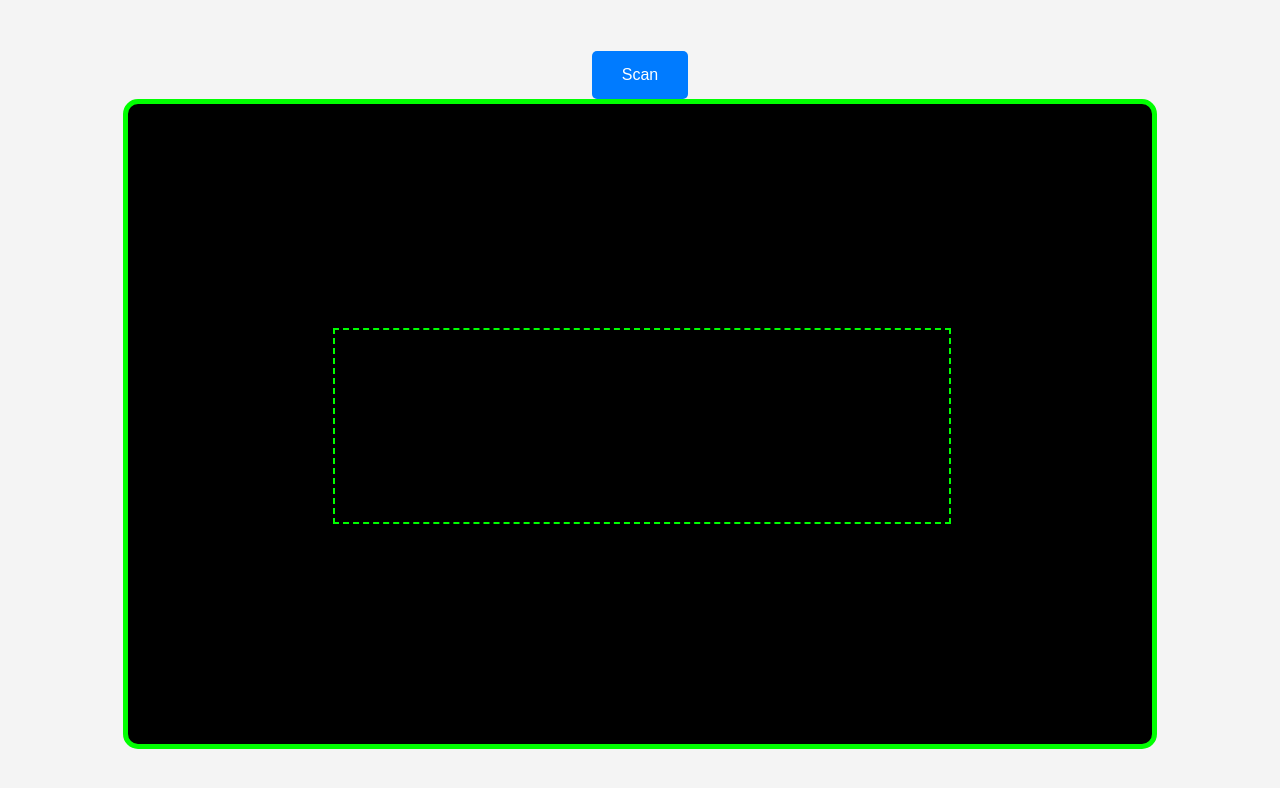
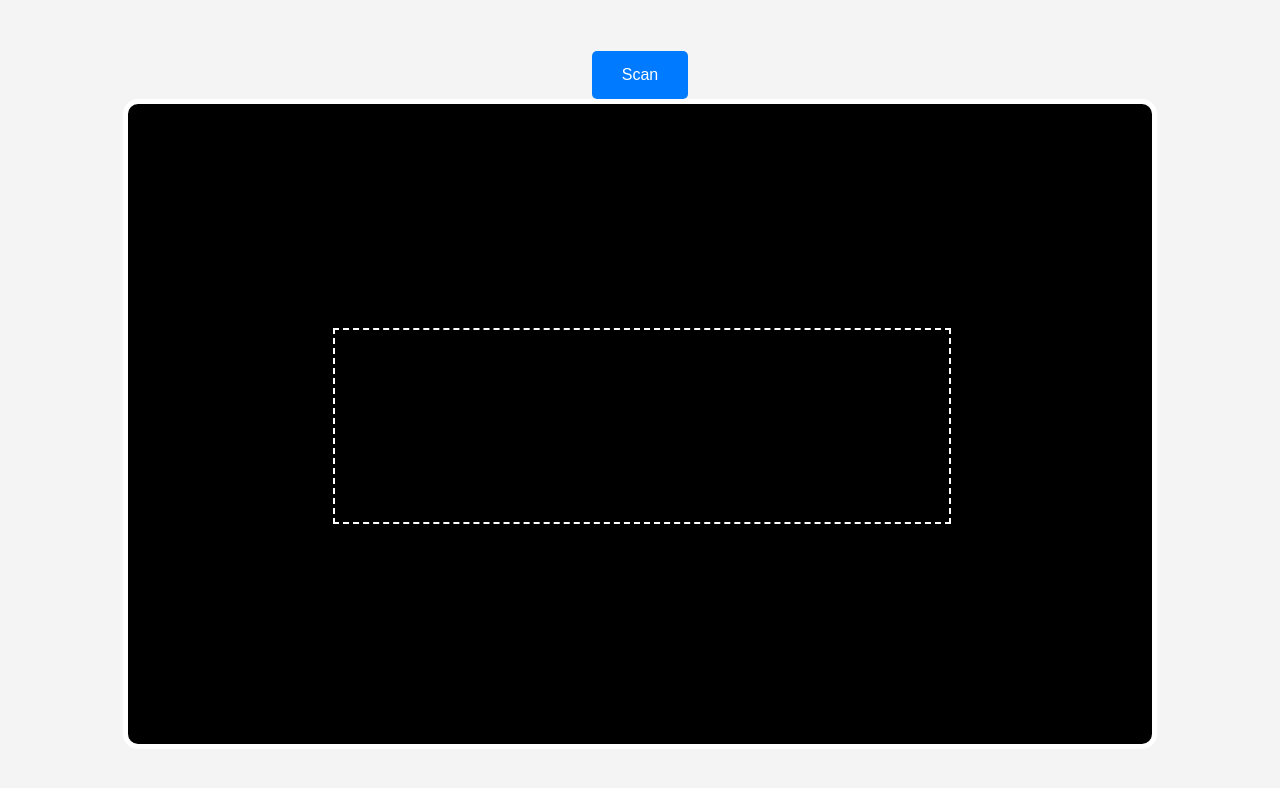
Before and after one commit to JonWerner/JonWerner.github.io, a plain HTML site: page index.htm in a window 1280 px wide. Drawn offline with nearby package versions, Linux system fonts and the light colour scheme.

```diff
--- a/style.css
+++ b/style.css
@@ -23,7 +23,7 @@ body {
 }
 
 .hidden {
-  display: none;
+  display: none; /* Ensure the viewport is hidden initially */
 }
 
 #camera-view {
@@ -31,7 +31,7 @@ body {
   width: 80vw;
   height: 80vh;
   margin: auto;
-  border: 5px solid #00FF00; /* Green border */
+  border: 5px solid #FFFFFF; /* White border */
   border-radius: 15px; /* Rounded corners */
   display: flex;
   justify-content: center;
@@ -52,7 +52,7 @@ canvas {
 
 .guides .guide {
   position: absolute;
-  border: 2px dashed #00FF00;
+  border: 2px dashed #FFFFFF; /* White dashed border for guides */
   width: 60%;
   height: 30%;
   top: 35%;
```
